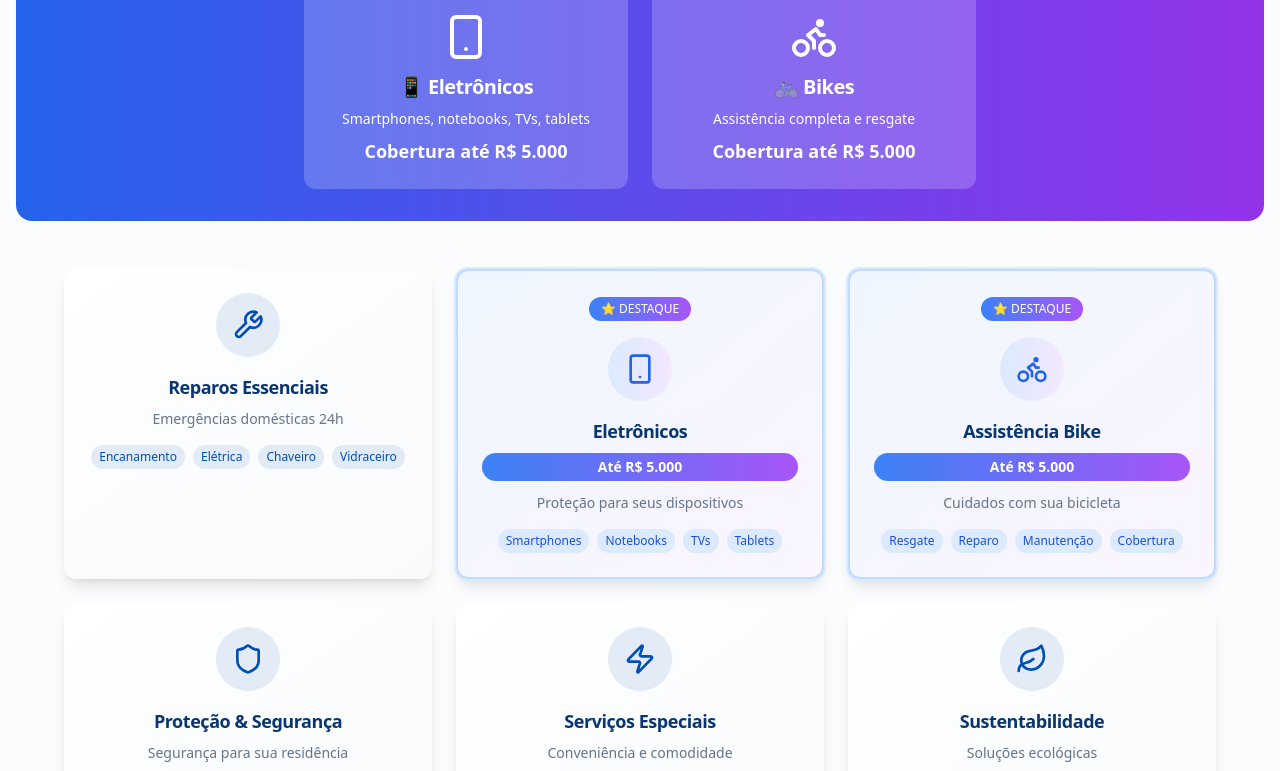
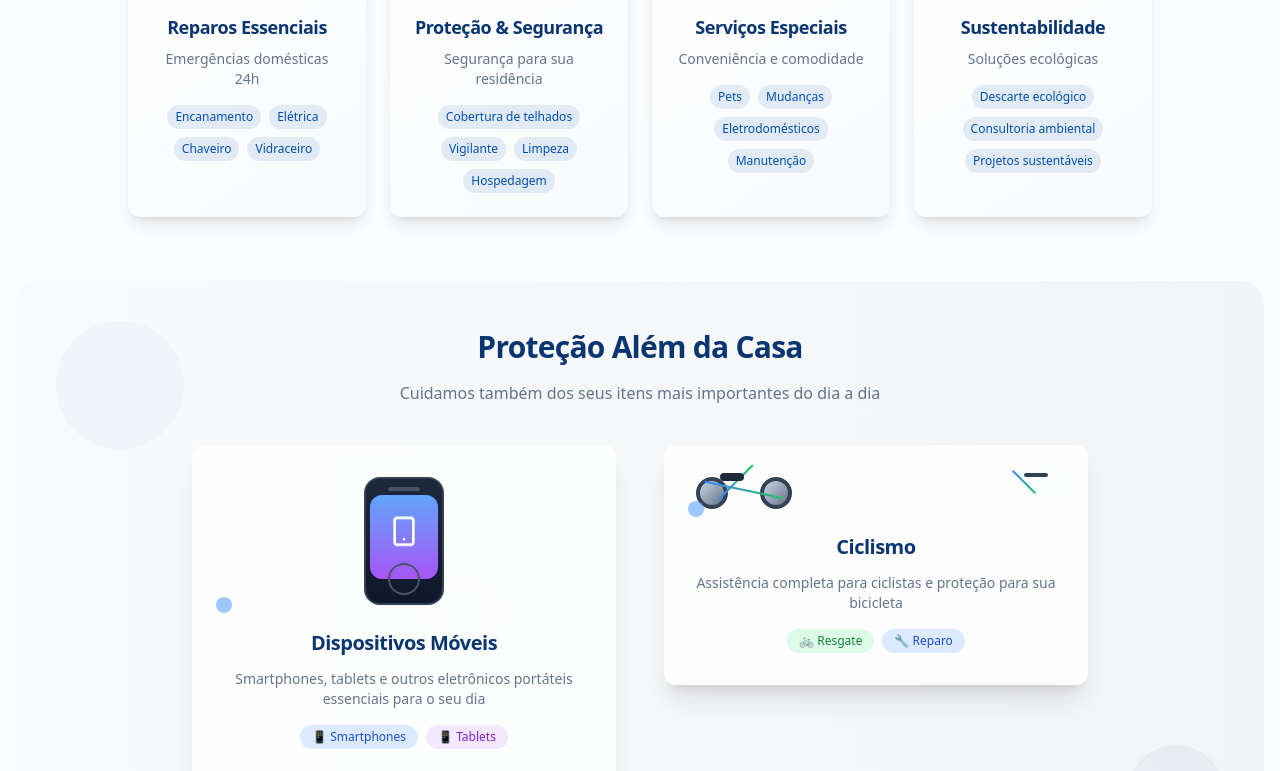
Before and after one commit to mktfun/seu-produto-landing-39, a React (Vite) app: page / in a window 1280 px wide. Shown: the part 1115-1886 px from the top of the page. Built offline with nearby package versions, Linux system fonts and the light colour scheme.

Commit message:
Criar seção elegante com animações para eletrônicos e bikes
cgen-44283ee7ca7a4b83ab0545c043de921d

```diff
--- a/src/components/ServicesSection.tsx
+++ b/src/components/ServicesSection.tsx
@@ -7,22 +7,6 @@ const services = [
     title: "Reparos Essenciais",
     description: "Emergências domésticas 24h",
     items: ["Encanamento", "Elétrica", "Chaveiro", "Vidraceiro"]
-  },
-  {
-    icon: Smartphone,
-    title: "Eletrônicos",
-    description: "Proteção para seus dispositivos",
-    items: ["Smartphones", "Notebooks", "TVs", "Tablets"],
-    isHighlight: true,
-    highlightText: "Até R$ 5.000"
-  },
-  {
-    icon: Bike,
-    title: "Assistência Bike",
-    description: "Cuidados com sua bicicleta",
-    items: ["Resgate", "Reparo", "Manutenção", "Cobertura"],
-    isHighlight: true,
-    highlightText: "Até R$ 5.000"
   },
   {
     icon: Shield,
@@ -57,60 +41,19 @@ const ServicesSection = () => {
           </p>
         </div>
 
-        {/* Destaque Especial - Eletrônicos e Bikes */}
-        <div className="bg-gradient-to-r from-blue-600 to-purple-600 rounded-2xl p-8 mb-12 text-white text-center">
-          <h3 className="text-2xl font-bold mb-4">🎯 Destaques Especiais</h3>
-          <div className="grid md:grid-cols-2 gap-6 max-w-2xl mx-auto">
-            <div className="bg-white/20 rounded-lg p-6 backdrop-blur-sm">
-              <Smartphone className="w-12 h-12 mx-auto mb-3" />
-              <h4 className="text-xl font-semibold mb-2">📱 Eletrônicos</h4>
-              <p className="text-sm mb-2">Smartphones, notebooks, TVs, tablets</p>
-              <p className="text-lg font-bold">Cobertura até R$ 5.000</p>
-            </div>
-            <div className="bg-white/20 rounded-lg p-6 backdrop-blur-sm">
-              <Bike className="w-12 h-12 mx-auto mb-3" />
-              <h4 className="text-xl font-semibold mb-2">🚲 Bikes</h4>
-              <p className="text-sm mb-2">Assistência completa e resgate</p>
-              <p className="text-lg font-bold">Cobertura até R$ 5.000</p>
-            </div>
-          </div>
-        </div>
-
-        <div className="grid md:grid-cols-2 lg:grid-cols-3 gap-6 max-w-6xl mx-auto">
+        <div className="grid md:grid-cols-2 lg:grid-cols-4 gap-6 max-w-5xl mx-auto mb-16">
           {services.map((service, index) => (
-            <Card key={index} className={`hover-lift border-0 shadow-lg animate-fade-in ${
-              service.isHighlight
-                ? 'bg-gradient-to-br from-blue-50 to-purple-50 border-2 border-blue-200 ring-2 ring-blue-100'
-                : 'card-gradient'
-            }`} style={{
+            <Card key={index} className="hover-lift card-gradient border-0 shadow-lg animate-fade-in" style={{
               animationDelay: `${index * 0.1}s`
             }}>
               <CardContent className="p-6 text-center">
-                {service.isHighlight && (
-                  <div className="bg-gradient-to-r from-blue-500 to-purple-500 text-white px-3 py-1 rounded-full text-xs font-medium mb-4 inline-block">
-                    ⭐ DESTAQUE
-                  </div>
-                )}
-
-                <div className={`w-16 h-16 rounded-full flex items-center justify-center mx-auto mb-4 ${
-                  service.isHighlight
-                    ? 'bg-gradient-to-r from-blue-100 to-purple-100'
-                    : 'bg-primary/10'
-                }`}>
-                  <service.icon className={`w-8 h-8 ${
-                    service.isHighlight ? 'text-blue-600' : 'text-primary'
-                  }`} />
+                <div className="w-16 h-16 bg-primary/10 rounded-full flex items-center justify-center mx-auto mb-4">
+                  <service.icon className="w-8 h-8 text-primary" />
                 </div>
 
                 <h3 className="text-lg font-semibold text-secondary mb-2">
                   {service.title}
                 </h3>
-
-                {service.isHighlight && (
-                  <div className="bg-gradient-to-r from-blue-500 to-purple-500 text-white px-3 py-1 rounded-full text-sm font-bold mb-3">
-                    {service.highlightText}
-                  </div>
-                )}
 
                 <p className="text-muted-foreground text-sm mb-4">
                   {service.description}
@@ -118,11 +61,7 @@ const ServicesSection = () => {
 
                 <div className="flex flex-wrap justify-center gap-2">
                   {service.items.map((item, itemIndex) => (
-                    <span key={itemIndex} className={`text-xs px-2 py-1 rounded-full ${
-                      service.isHighlight
-                        ? 'bg-blue-100 text-blue-700'
-                        : 'bg-primary/10 text-primary'
-                    }`}>
+                    <span key={itemIndex} className="bg-primary/10 text-primary text-xs px-2 py-1 rounded-full">
                       {item}
                     </span>
                   ))}
@@ -130,6 +69,111 @@ const ServicesSection = () => {
               </CardContent>
             </Card>
           ))}
+        </div>
+
+        {/* Seção Elegante - Eletrônicos e Bikes */}
+        <div className="relative overflow-hidden bg-gradient-to-r from-slate-50 to-gray-100 rounded-3xl p-12 mb-12">
+          {/* Elementos decorativos de fundo */}
+          <div className="absolute top-0 left-0 w-full h-full">
+            <div className="absolute top-10 left-10 w-32 h-32 bg-primary/5 rounded-full animate-pulse"></div>
+            <div className="absolute bottom-10 right-10 w-24 h-24 bg-secondary/5 rounded-full animate-pulse" style={{animationDelay: '1s'}}></div>
+            <div className="absolute top-1/2 left-1/3 w-16 h-16 bg-accent/5 rounded-full animate-pulse" style={{animationDelay: '2s'}}></div>
+          </div>
+
+          <div className="relative z-10">
+            <div className="text-center mb-10">
+              <h3 className="text-2xl lg:text-3xl font-bold text-secondary mb-4">
+                Proteção Além da Casa
+              </h3>
+              <p className="text-muted-foreground max-w-2xl mx-auto">
+                Cuidamos também dos seus itens mais importantes do dia a dia
+              </p>
+            </div>
+
+            <div className="grid md:grid-cols-2 gap-12 max-w-4xl mx-auto">
+              {/* Eletrônicos Card */}
+              <div className="group">
+                <Card className="border-0 bg-white/80 backdrop-blur-sm shadow-xl hover:shadow-2xl transition-all duration-500 hover:scale-105">
+                  <CardContent className="p-8 text-center">
+                    <div className="relative mb-6">
+                      {/* Smartphone mockup */}
+                      <div className="relative mx-auto w-20 h-32 bg-gradient-to-b from-slate-800 to-slate-900 rounded-2xl border-2 border-slate-700 group-hover:rotate-12 transition-transform duration-500">
+                        <div className="absolute top-2 left-1/2 transform -translate-x-1/2 w-8 h-1 bg-slate-600 rounded-full"></div>
+                        <div className="absolute top-4 bottom-6 left-1 right-1 bg-gradient-to-b from-blue-400 to-purple-500 rounded-xl flex items-center justify-center">
+                          <Smartphone className="w-8 h-8 text-white animate-bounce" />
+                        </div>
+                        <div className="absolute bottom-2 left-1/2 transform -translate-x-1/2 w-8 h-8 border-2 border-slate-600 rounded-full"></div>
+                      </div>
+
+                      {/* Elementos flutuantes */}
+                      <div className="absolute -top-2 -right-2 w-6 h-6 bg-green-400 rounded-full animate-ping"></div>
+                      <div className="absolute -bottom-2 -left-2 w-4 h-4 bg-blue-400 rounded-full animate-pulse"></div>
+                    </div>
+
+                    <h4 className="text-xl font-bold text-secondary mb-3">Dispositivos Móveis</h4>
+                    <p className="text-muted-foreground text-sm mb-4">
+                      Smartphones, tablets e outros eletrônicos portáteis essenciais para o seu dia
+                    </p>
+
+                    <div className="flex justify-center space-x-2 text-xs">
+                      <span className="bg-blue-100 text-blue-700 px-3 py-1 rounded-full">📱 Smartphones</span>
+                      <span className="bg-purple-100 text-purple-700 px-3 py-1 rounded-full">📱 Tablets</span>
+                    </div>
+                  </CardContent>
+                </Card>
+              </div>
+
+              {/* Bikes Card */}
+              <div className="group">
+                <Card className="border-0 bg-white/80 backdrop-blur-sm shadow-xl hover:shadow-2xl transition-all duration-500 hover:scale-105">
+                  <CardContent className="p-8 text-center">
+                    <div className="relative mb-6">
+                      {/* Bike mockup */}
+                      <div className="relative mx-auto group-hover:translate-x-4 transition-transform duration-700">
+                        {/* Bike body */}
+                        <div className="relative">
+                          {/* Wheels */}
+                          <div className="flex items-center justify-between w-24">
+                            <div className="w-8 h-8 border-4 border-slate-700 rounded-full bg-gradient-to-br from-slate-300 to-slate-500 group-hover:rotate-180 transition-transform duration-1000"></div>
+                            <div className="w-8 h-8 border-4 border-slate-700 rounded-full bg-gradient-to-br from-slate-300 to-slate-500 group-hover:rotate-180 transition-transform duration-1000"></div>
+                          </div>
+                          {/* Frame */}
+                          <div className="absolute top-3 left-2 w-20 h-0.5 bg-gradient-to-r from-blue-500 to-green-500 transform rotate-12"></div>
+                          <div className="absolute top-1 left-4 w-12 h-0.5 bg-gradient-to-r from-blue-500 to-green-500 transform -rotate-45"></div>
+                          <div className="absolute top-1 right-4 w-8 h-0.5 bg-gradient-to-r from-blue-500 to-green-500 transform rotate-45"></div>
+                          {/* Seat */}
+                          <div className="absolute -top-1 left-6 w-6 h-2 bg-slate-800 rounded-full"></div>
+                          {/* Handlebars */}
+                          <div className="absolute -top-1 right-2 w-6 h-1 bg-slate-700 rounded-full"></div>
+                        </div>
+                      </div>
+
+                      {/* Elementos flutuantes */}
+                      <div className="absolute -top-2 -right-2 w-6 h-6 bg-green-400 rounded-full animate-ping"></div>
+                      <div className="absolute -bottom-2 -left-2 w-4 h-4 bg-blue-400 rounded-full animate-pulse"></div>
+                    </div>
+
+                    <h4 className="text-xl font-bold text-secondary mb-3">Ciclismo</h4>
+                    <p className="text-muted-foreground text-sm mb-4">
+                      Assistência completa para ciclistas e proteção para sua bicicleta
+                    </p>
+
+                    <div className="flex justify-center space-x-2 text-xs">
+                      <span className="bg-green-100 text-green-700 px-3 py-1 rounded-full">🚲 Resgate</span>
+                      <span className="bg-blue-100 text-blue-700 px-3 py-1 rounded-full">🔧 Reparo</span>
+                    </div>
+                  </CardContent>
+                </Card>
+              </div>
+            </div>
+
+            <div className="text-center mt-8">
+              <p className="text-sm text-muted-foreground">
+                <span className="font-semibold">Disponível nos planos Completo e Completo+</span> -
+                Proteção adicional para o que você mais valoriza
+              </p>
+            </div>
+          </div>
         </div>
 
         <div className="text-center mt-10">
```
